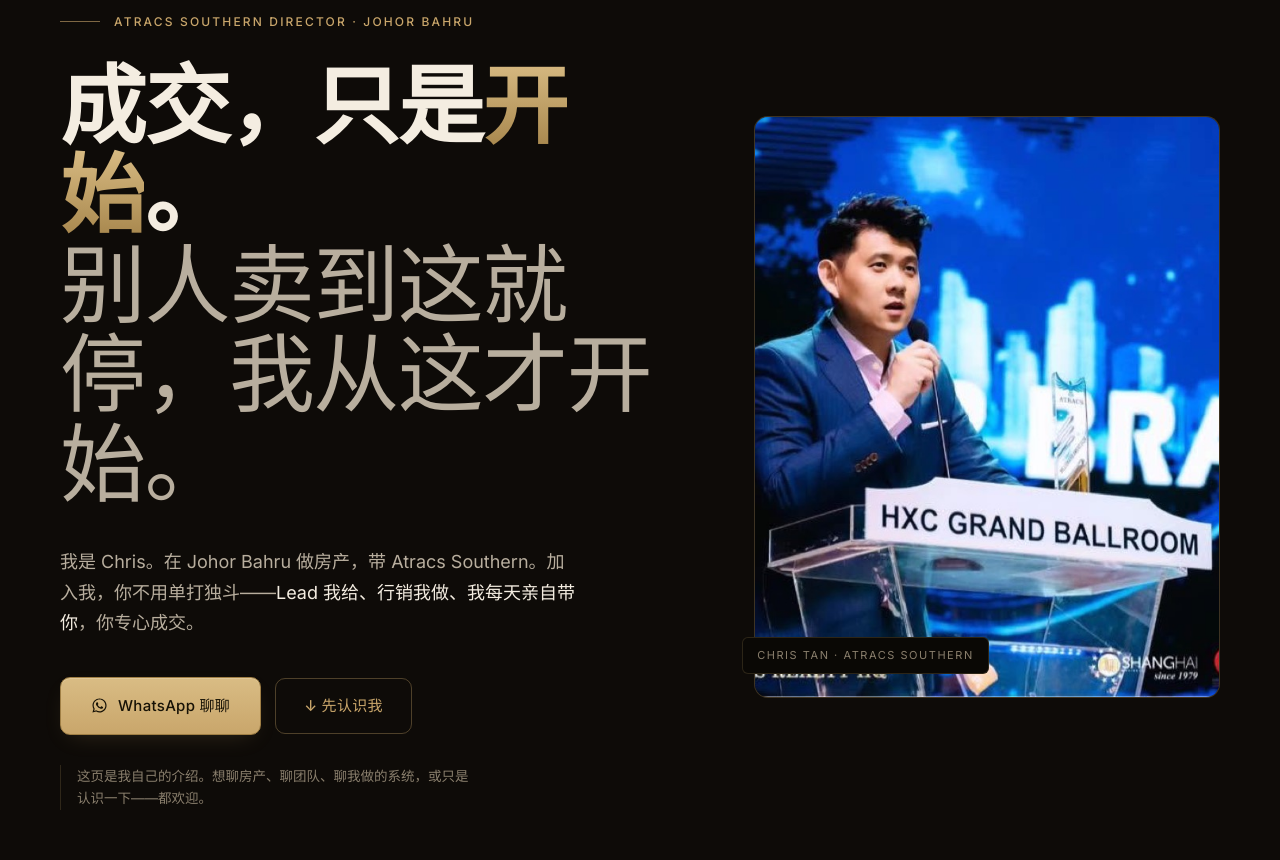
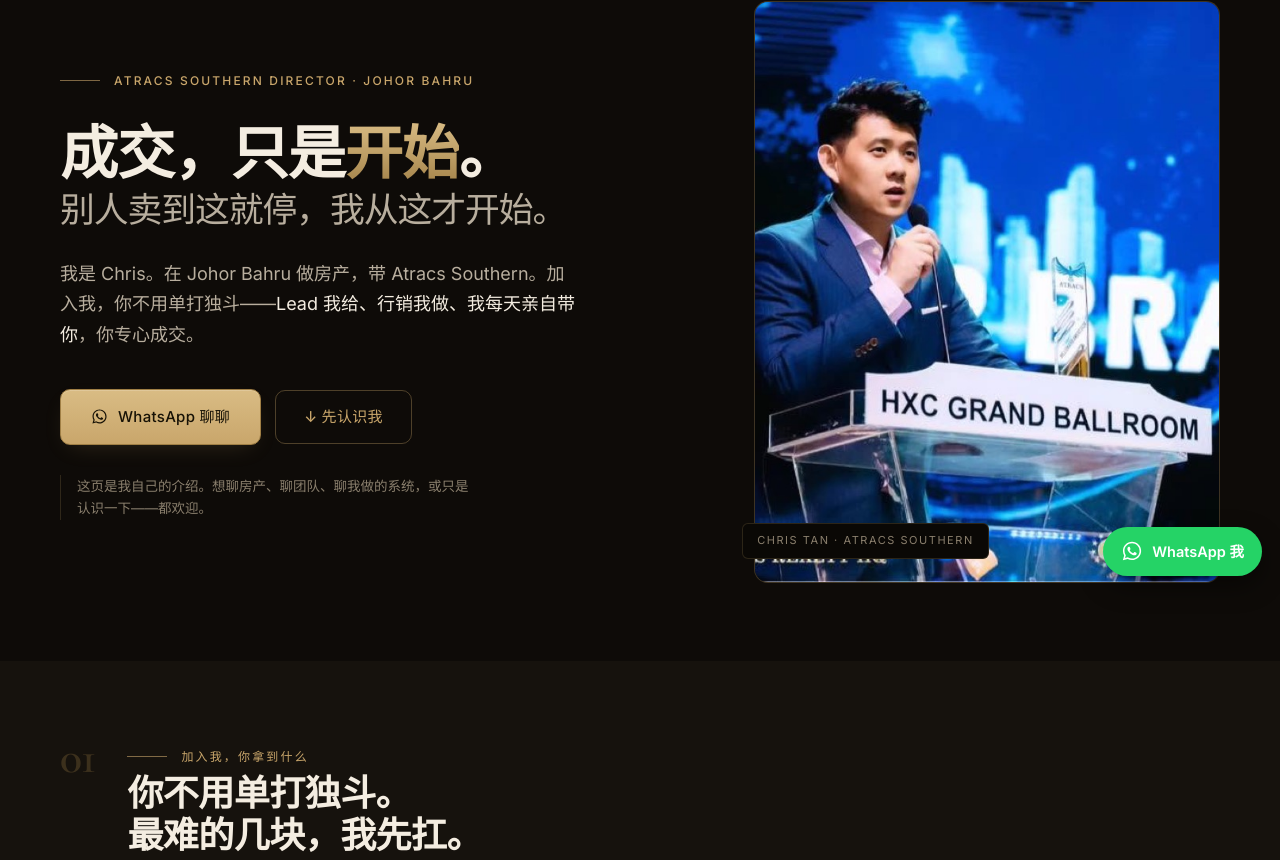
Before and after one commit to SharkC-pixel/chris-halox-recruit, a plain HTML site: page index.html in a window 1280 px wide. Shown: the part 206-1066 px from the top of the page. Drawn offline with nearby package versions, Linux system fonts and the light colour scheme.

Commit message:
Tighten typography + spacing (less big/scattered), add WhatsApp floating button

```diff
--- a/index.html
+++ b/index.html
@@ -22,14 +22,14 @@
   --hairline:rgba(201,166,107,0.18); --hairline-strong:rgba(201,166,107,0.34); --hairline-neutral:rgba(244,237,225,0.08);
   --success:#7FA56B; --success-soft:rgba(127,165,107,0.14); --error:#C9695B; --error-soft:rgba(201,105,91,0.14);
   --radius-sm:6px; --radius-md:10px; --radius-lg:14px; --radius-xl:20px;
-  --space-section:clamp(72px,12vw,140px); --space-block:clamp(28px,5vw,48px);
+  --space-section:clamp(40px,6.5vw,78px); --space-block:clamp(20px,3.5vw,34px);
   --maxw:1080px; --content-pad:clamp(20px,5vw,40px);
   --font-serif:"Cormorant Garamond","Noto Serif SC",serif;
   --font-sans:"Inter","Noto Sans SC",-apple-system,system-ui,sans-serif;
 }
 *{margin:0;padding:0;box-sizing:border-box}
 html{scroll-behavior:smooth}
-body{background:var(--bg-base);color:var(--text-primary);font-family:var(--font-sans);font-weight:400;line-height:1.7;-webkit-font-smoothing:antialiased;overflow-x:hidden}
+body{background:var(--bg-base);color:var(--text-primary);font-family:var(--font-sans);font-weight:400;line-height:1.6;-webkit-font-smoothing:antialiased;overflow-x:hidden}
 .wrap{max-width:var(--maxw);margin:0 auto;padding:0 var(--content-pad)}
 .wrap-wide{max-width:1240px;margin:0 auto;padding:0 var(--content-pad)}
 section{padding-block:var(--space-section)}
@@ -46,7 +46,7 @@
 .quote-cn{font-family:var(--font-serif);font-weight:500;letter-spacing:.04em;color:var(--gold)}
 .lead{color:var(--text-secondary);font-size:clamp(16px,2.4vw,18px);line-height:1.7}
 .rule{height:1px;border:0;background:linear-gradient(90deg,transparent,var(--hairline-strong),transparent)}
-.section-index{font-family:var(--font-serif);font-weight:600;font-size:clamp(48px,9vw,90px);color:var(--gold-deep);opacity:.32;line-height:.8;letter-spacing:-.02em}
+.section-index{font-family:var(--font-serif);font-weight:600;font-size:clamp(28px,4.5vw,46px);color:var(--gold-deep);opacity:.28;line-height:.8;letter-spacing:-.02em}
 
 /* buttons */
 .btn-primary{display:inline-flex;align-items:center;gap:10px;font-family:var(--font-sans);font-weight:500;letter-spacing:.02em;color:var(--text-on-gold);padding:15px 30px;border-radius:var(--radius-md);background:linear-gradient(180deg,var(--gold-bright),var(--gold));border:1px solid var(--gold-deep);box-shadow:0 1px 0 rgba(255,255,255,.18) inset,0 8px 24px -10px var(--gold-glow);transition:transform .25s,box-shadow .25s,background .25s;cursor:pointer;font-size:15px}
@@ -88,8 +88,8 @@
 .hero{position:relative;padding-top:clamp(48px,9vw,90px);padding-bottom:var(--space-section)}
 .hero-grid{display:grid;grid-template-columns:1.15fr .85fr;gap:clamp(28px,5vw,64px);align-items:center}
 .hero-kicker{margin-bottom:clamp(22px,4vw,34px)}
-.hero h1{font-family:var(--font-serif);font-weight:600;font-size:clamp(40px,8.5vw,86px);line-height:1.04;letter-spacing:-.018em;margin-bottom:clamp(22px,3.5vw,34px)}
-.hero h1 .ln2{display:block;color:var(--text-secondary);font-weight:500}
+.hero h1{font-family:var(--font-serif);font-weight:600;font-size:clamp(34px,6vw,58px);line-height:1.08;letter-spacing:-.018em;margin-bottom:clamp(18px,3vw,28px)}
+.hero h1 .ln2{display:block;color:var(--text-secondary);font-weight:500;font-size:.6em;margin-top:6px}
 .hero h1 .accent{color:transparent;background:linear-gradient(180deg,var(--gold-bright),var(--gold-deep));-webkit-background-clip:text;background-clip:text}
 .hero .lead{max-width:46ch;margin-bottom:clamp(26px,4vw,38px)}
 .hero-cta{display:flex;flex-wrap:wrap;gap:14px;align-items:center}
@@ -101,7 +101,7 @@
 /* generic section head */
 .shead{display:flex;align-items:flex-start;gap:clamp(18px,3vw,32px);margin-bottom:clamp(34px,6vw,58px)}
 .shead .stext{flex:1}
-.shead h2{font-family:var(--font-serif);font-weight:600;font-size:clamp(30px,5.6vw,54px);line-height:1.1;letter-spacing:-.015em;margin-top:10px}
+.shead h2{font-family:var(--font-serif);font-weight:600;font-size:clamp(23px,3.8vw,36px);line-height:1.15;letter-spacing:-.015em;margin-top:8px}
 .shead .eyebrow{margin-bottom:0}
 
 /* HaloX bait */
@@ -109,7 +109,7 @@
 .halox-shots{display:grid;grid-template-columns:repeat(3,1fr);gap:18px;margin-top:clamp(34px,5vw,52px)}
 .halox-shots .photo-slot{aspect-ratio:16/10}
 .halox-intro{display:grid;grid-template-columns:1fr 1fr;gap:clamp(24px,4vw,56px);align-items:end}
-.halox-intro .big-claim{font-family:var(--font-serif);font-weight:600;font-size:clamp(28px,5vw,50px);line-height:1.12;letter-spacing:-.015em}
+.halox-intro .big-claim{font-family:var(--font-serif);font-weight:600;font-size:clamp(21px,3.4vw,32px);line-height:1.18;letter-spacing:-.01em}
 .halox-intro .big-claim em{font-style:italic;color:var(--gold)}
 .halox-points{list-style:none;display:flex;flex-direction:column;gap:14px}
 .halox-points li{display:flex;gap:14px;color:var(--text-secondary);font-size:15.5px;line-height:1.6}
@@ -132,7 +132,7 @@
 .founder-photos{display:grid;grid-template-columns:1fr 1fr;gap:14px}
 .founder-photos .photo-slot{aspect-ratio:3/2}
 .founder-photos .photo-slot:first-child{grid-column:1/-1}
-.founder-quote{font-family:var(--font-serif);font-weight:600;font-size:clamp(26px,4.5vw,42px);line-height:1.15;letter-spacing:-.01em;margin:6px 0 26px}
+.founder-quote{font-family:var(--font-serif);font-weight:600;font-size:clamp(21px,3.4vw,32px);line-height:1.2;letter-spacing:-.01em;margin:6px 0 22px}
 .founder-quote .text-gold{display:inline}
 .founder-body p{color:var(--text-secondary);font-size:15.5px;line-height:1.8;margin-bottom:16px;max-width:48ch}
 .founder-body p strong{color:var(--text-primary);font-weight:500}
@@ -141,7 +141,7 @@
 .team{background:var(--bg-raised)}
 .team-grid{display:grid;grid-template-columns:1fr 1.1fr;gap:clamp(28px,4vw,56px);align-items:center}
 .team-grid .photo-slot{aspect-ratio:16/10}
-.team h2{font-family:var(--font-serif);font-weight:600;font-size:clamp(28px,5vw,48px);line-height:1.12;letter-spacing:-.015em;margin-bottom:18px}
+.team h2{font-family:var(--font-serif);font-weight:600;font-size:clamp(22px,3.6vw,34px);line-height:1.18;letter-spacing:-.015em;margin-bottom:14px}
 .team .quote-cn{display:block;font-size:clamp(19px,3vw,26px);margin-bottom:20px}
 .team p{color:var(--text-secondary);font-size:15.5px;line-height:1.7;margin-bottom:12px}
 
@@ -177,7 +177,7 @@
 /* final cta + form */
 .final{background:var(--bg-sunken)}
 .final-grid{display:grid;grid-template-columns:1fr 1fr;gap:clamp(30px,5vw,64px);align-items:start}
-.final h2{font-family:var(--font-serif);font-weight:600;font-size:clamp(30px,5.5vw,52px);line-height:1.1;letter-spacing:-.015em;margin:14px 0 18px}
+.final h2{font-family:var(--font-serif);font-weight:600;font-size:clamp(23px,3.8vw,36px);line-height:1.15;letter-spacing:-.015em;margin:12px 0 16px}
 .final .lead{margin-bottom:22px}
 .final .by-line{font-family:var(--font-serif);font-style:italic;font-weight:500;color:var(--gold);font-size:18px;margin-bottom:18px}
 .final-loc{display:inline-flex;align-items:center;gap:9px;font-size:13px;color:var(--text-muted);letter-spacing:.04em;margin-top:8px}
@@ -228,6 +228,11 @@
   .topbar .btn-primary{padding:9px 16px;font-size:12.5px}
   .notice .wrap-wide{font-size:11px}
 }
+/* WhatsApp 浮动按钮 */
+.wa-float{position:fixed;right:18px;bottom:18px;z-index:200;display:inline-flex;align-items:center;gap:9px;background:#25D366;color:#fff;padding:13px 18px;border-radius:999px;box-shadow:0 10px 26px rgba(0,0,0,.45);font-family:var(--font-sans);font-weight:600;font-size:14.5px;transition:transform .2s,box-shadow .2s}
+.wa-float:hover{transform:translateY(-2px);box-shadow:0 14px 32px rgba(0,0,0,.55)}
+.wa-float svg{width:22px;height:22px;flex:none}
+@media(max-width:680px){.wa-float{padding:15px;right:14px;bottom:14px}.wa-float span{display:none}.wa-float svg{width:26px;height:26px}}
 </style>
 </head>
 <body>
@@ -636,5 +641,11 @@
   msg.scrollIntoView({behavior:'smooth',block:'center'});
 });
 </script>
+
+<!-- WhatsApp 浮动按钮 -->
+<a class="wa-float" href="https://wa.me/60108888507?text=Hi%20Chris%2C%20我想了解加入你的团队" target="_blank" rel="noopener" aria-label="WhatsApp Chris">
+  <svg viewBox="0 0 24 24" fill="currentColor"><path d="M12.04 2C6.58 2 2.13 6.45 2.13 11.91c0 1.75.46 3.45 1.32 4.95L2 22l5.25-1.38a9.9 9.9 0 004.79 1.22h.01c5.46 0 9.91-4.45 9.91-9.91C21.96 6.45 17.5 2 12.04 2zm0 18.15h-.01a8.2 8.2 0 01-4.18-1.15l-.3-.18-3.12.82.83-3.04-.2-.31a8.2 8.2 0 01-1.26-4.38c0-4.54 3.7-8.23 8.24-8.23 2.2 0 4.27.86 5.82 2.42a8.18 8.18 0 012.41 5.82c0 4.54-3.7 8.23-8.24 8.23zm4.52-6.16c-.25-.12-1.47-.72-1.69-.81-.23-.08-.39-.12-.56.13-.16.25-.64.81-.79.97-.14.17-.29.19-.54.06-.25-.12-1.05-.39-1.99-1.23-.74-.66-1.23-1.47-1.38-1.72-.14-.25-.01-.38.11-.51.11-.11.25-.29.37-.43.13-.14.17-.25.25-.41.08-.17.04-.31-.02-.43-.06-.12-.56-1.34-.76-1.84-.2-.48-.4-.42-.56-.43h-.48c-.17 0-.43.06-.66.31-.23.25-.86.85-.86 2.07 0 1.22.89 2.4 1.01 2.56.12.17 1.75 2.67 4.23 3.74.59.26 1.05.41 1.41.52.59.19 1.13.16 1.56.1.47-.07 1.47-.6 1.67-1.18.21-.58.21-1.08.14-1.18-.06-.11-.22-.17-.47-.29z"/></svg>
+  <span>WhatsApp 我</span>
+</a>
 </body>
 </html>
```
